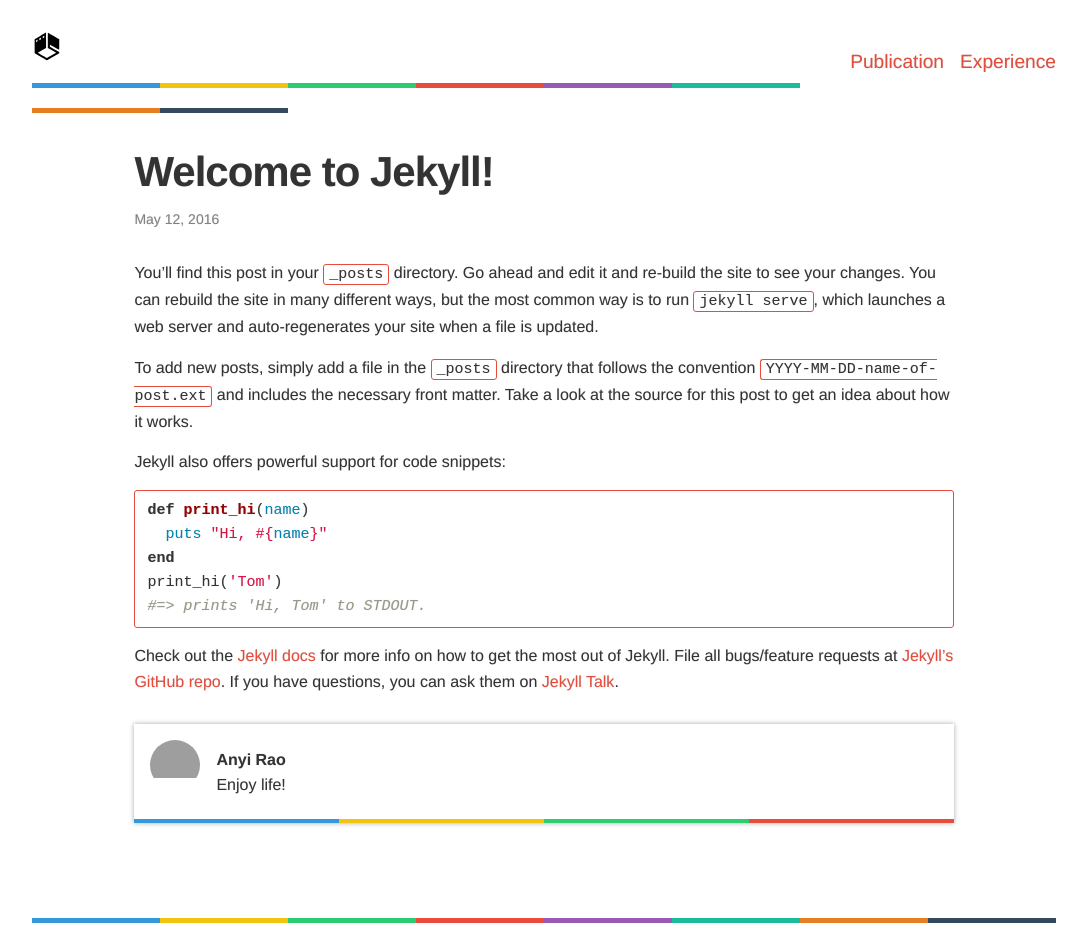
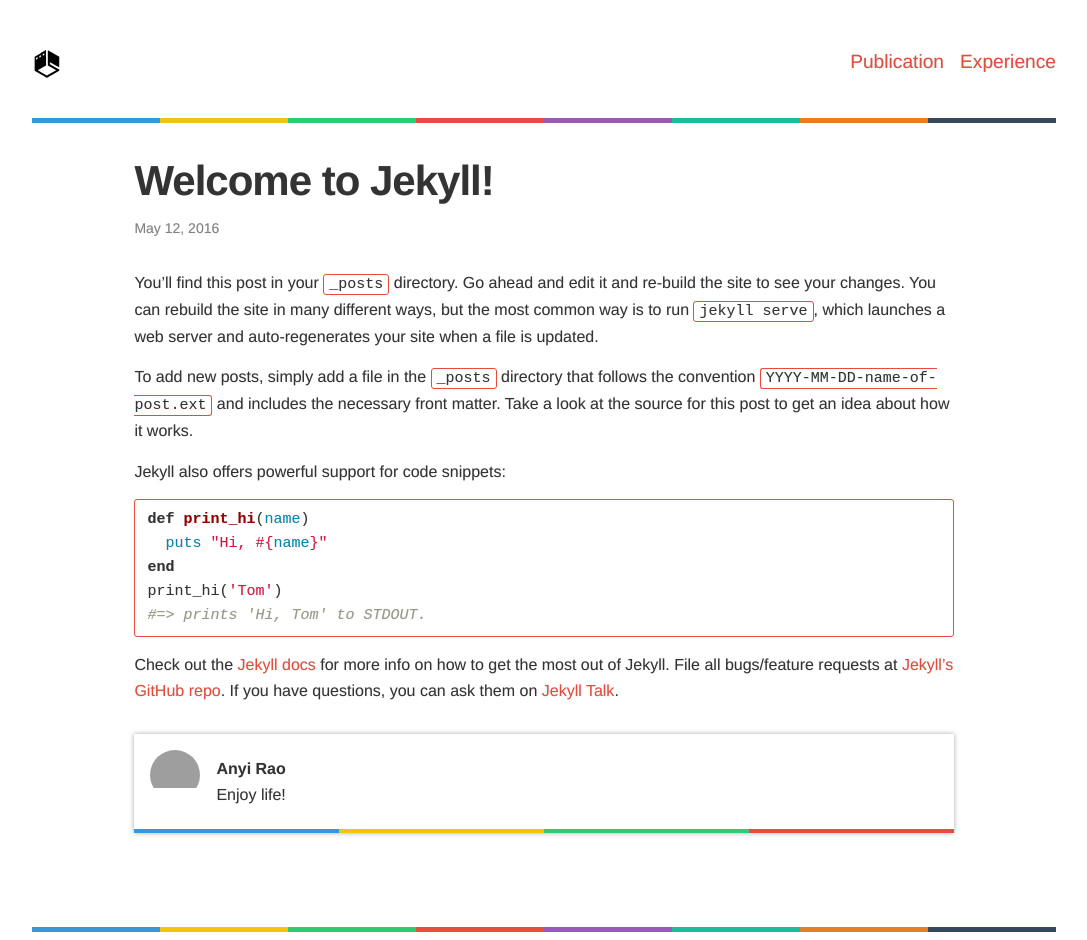
Before and after one commit to AnyiRao/AnyiRao.github.io, a Jekyll site: the page built from _posts/2016-05-12-welcome-to-jekyll.markdown, in a window 1280 px wide. Shown: the whole page, without its empty margins (96-1183 px from the left). Built offline with Jekyll 4.4.1, drawn with Linux system fonts in a browser that asks for light colours; grey boxes are pictures that could not be loaded.

Commit message:
change logo

```diff
--- a/_includes/header.html
+++ b/_includes/header.html
@@ -2,7 +2,7 @@
 
     <a class="site-title" href="{{ site.baseurl }}/">
         <svg version="1.0" xmlns="http://www.w3.org/2000/svg"
-            width="30" height="30" viewBox="0 0 273.000000 262.000000"
+            width="30" height="65" viewBox="0 0 273.000000 262.000000" id="logo"
             preserveAspectRatio="xMidYMid meet">
             <g transform="translate(0.000000,262.000000) scale(0.100000,-0.100000)"
             fill="#000000" stroke="none">
```
